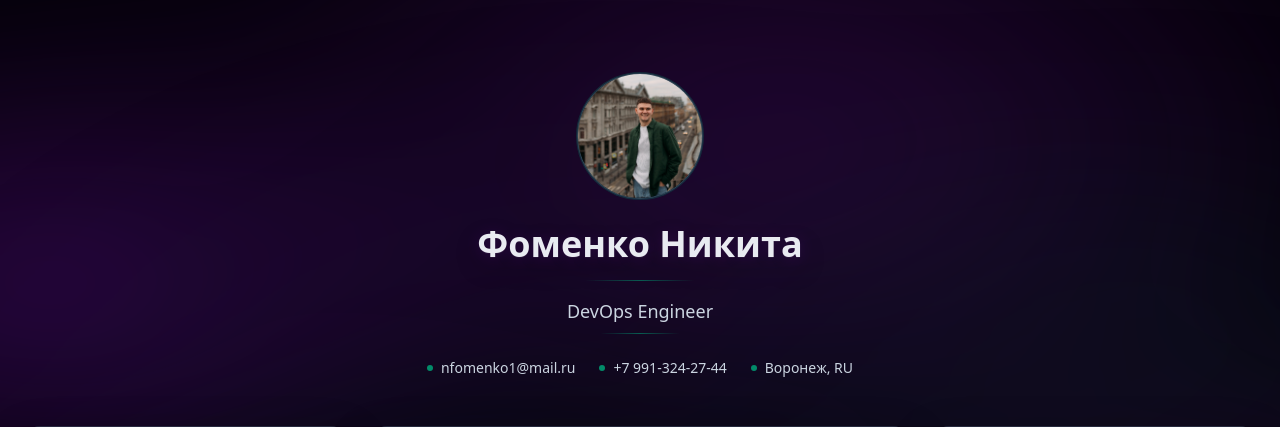
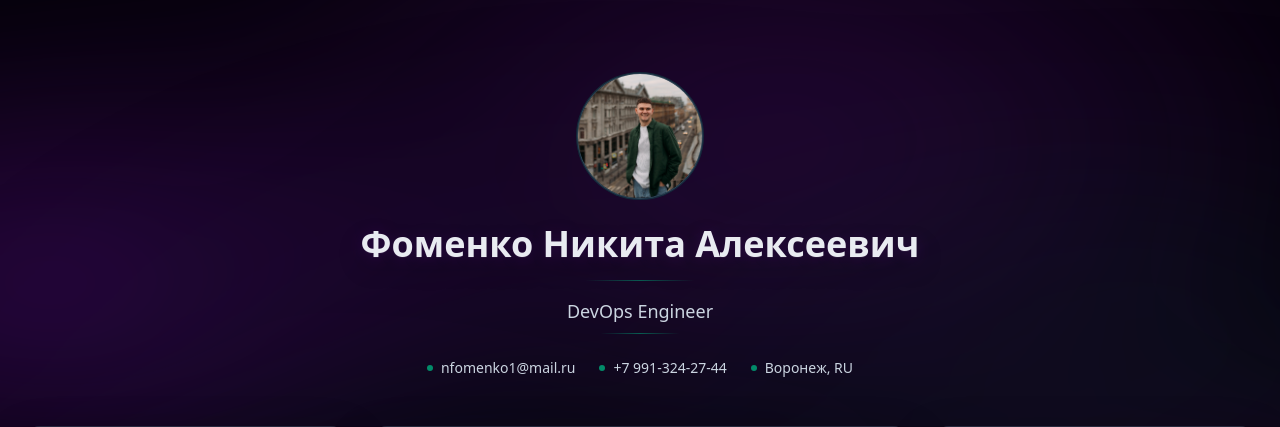
Before and after one commit to nfomenko1/devops-cv-site, a Flask app: page / in a window 1280 px wide. Shown: the top 427 px of the page. Run offline with Flask 3, Linux system fonts and the light colour scheme; some libraries are stand-ins or nearby versions.

Commit message:
Add favicon

```diff
--- a/templates/index.html
+++ b/templates/index.html
@@ -16,7 +16,11 @@
   <link rel="preconnect" href="https://fonts.gstatic.com" crossorigin>
   <link href="https://fonts.googleapis.com/css2?family=Inter:wght@400;500;600;700;800&display=swap" rel="stylesheet">
 
-  <!-- Ваш CSS -->
+  <!-- Favicon -->
+  <link rel="icon" type="image/png" href="/static/favicon/resume.png" />
+</head>
+
+ <!-- Ваш CSS -->
   <link rel="stylesheet" href="static/css/style.css" />
 </head>
 
@@ -30,14 +34,14 @@
       <!-- Avatar: тонкая изумрудная обводка -->
       <div class="w-32 h-32 mx-auto mb-6 rounded-full p-[1px]"
            style="background: rgba(0,162,119,0.22);">
-        <img src="static/images/ava1.jpg"
+        <img src="static/images/avatar.jpg"
              alt="Никита Фоменko"
              class="w-full h-full rounded-full object-cover"
              style="border:1px solid rgba(148,163,184,0.22);" />
       </div>
 
       <h1 class="fio-title text-3xl sm:text-4xl font-extrabold mb-2">
-        Фоменко Никита
+        Фоменко Никита Алексеевич
       </h1>
 
       <div class="w-28 mx-auto my-4 accent-line"></div>
```
Also changed, not shown: static/favicon/resume.png (added), static/images/avatar.jpg (renamed from static/images/ava1.jpg).
